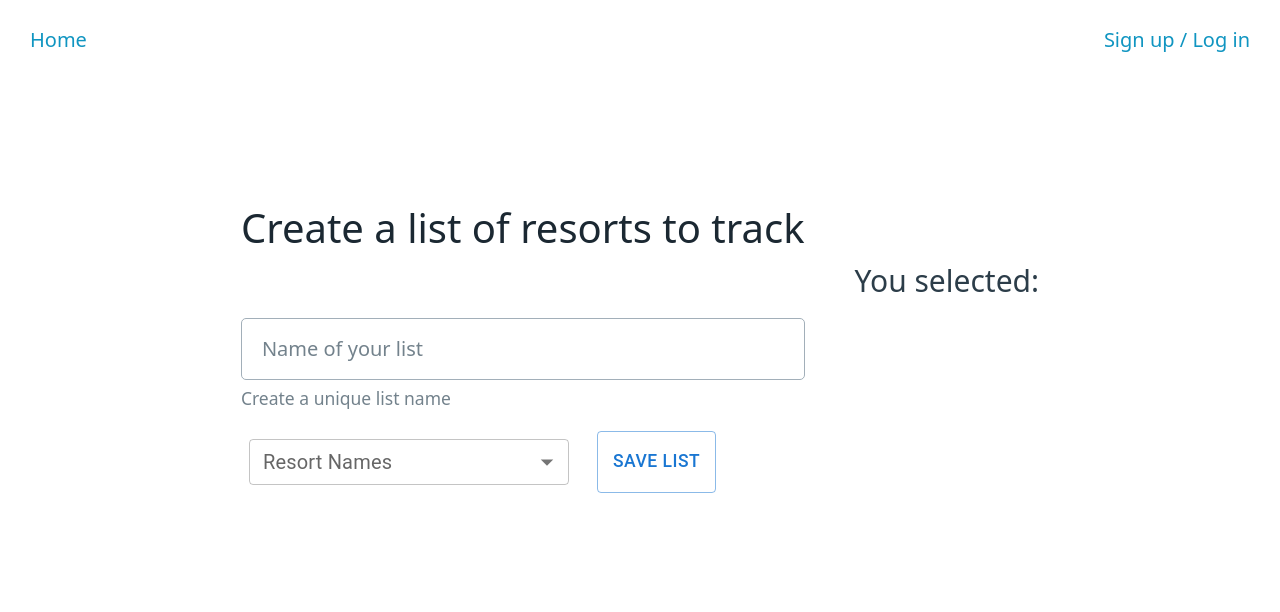
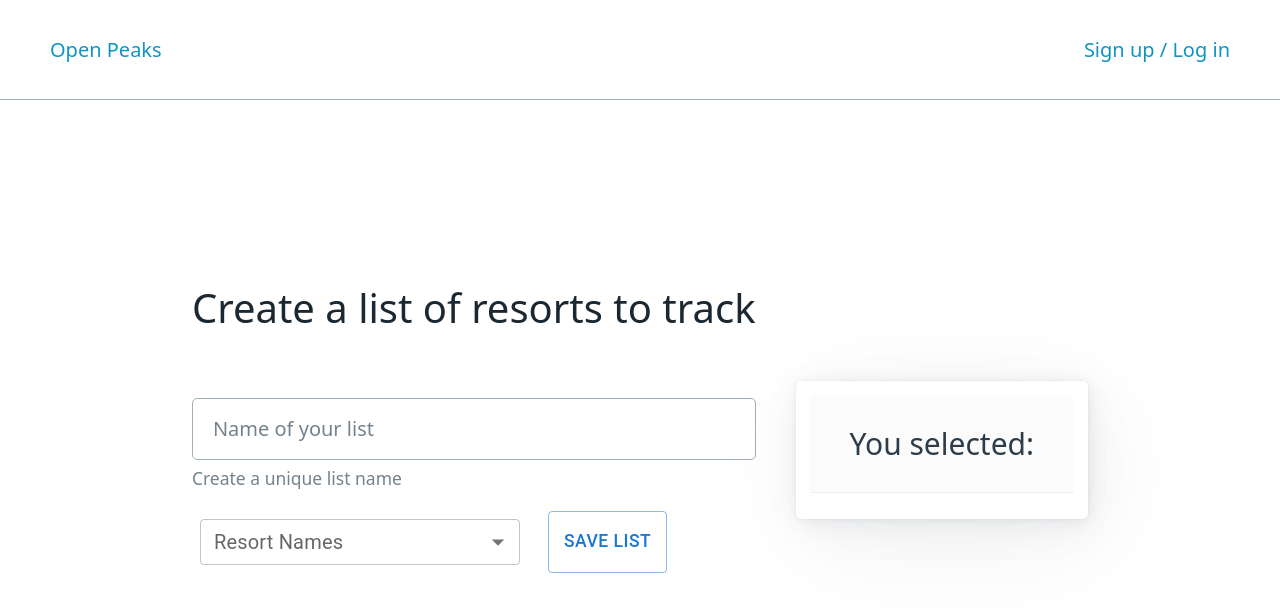
Before and after one commit to m-soro/Project_3_frontend, a React (Create React App) app: page /create-data in a window 1280 px wide. Shown: the top 612 px of the page. Built offline with nearby package versions, Linux system fonts and the light colour scheme.

Commit message:
updated build

```diff
--- a/package.json
+++ b/package.json
@@ -1,5 +1,4 @@
 {
-  "homepage": "https://m-soro.github.io/Project_3_frontend",
   "name": "frontend",
   "proxy": "http://localhost:3001/",
   "version": "0.1.0",
@@ -49,8 +48,5 @@
       "last 1 firefox version",
       "last 1 safari version"
     ]
-  },
-  "devDependencies": {
-    "gh-pages": "^6.0.0"
   }
 }
--- a/src/App.css
+++ b/src/App.css
@@ -134,7 +134,7 @@ h3,
 h4,
 h5,
 h6 {
-  --font-weight: 400;
+  --font-weight: 300;
 }
 h1 {
   --font-size: 2rem;
--- a/src/components/NavBar.css
+++ b/src/components/NavBar.css
@@ -1,8 +1,10 @@
 .navbar {
-  height: 4rem;
+  height: 5rem;
   display: flex;
   justify-content: space-between;
   align-items: center;
+  border-bottom: 0.1px solid var(--form-element-border-color);
+  margin-bottom: 1rem;
 }
 
 .navbar > ul li {
--- a/src/components/NavBar.js
+++ b/src/components/NavBar.js
@@ -18,10 +18,10 @@ export default function NavBar({ userID }) {
 
   const userLoggedIn = () => {
     return (
-      <nav className="navbar">
+      <nav className="navbar container-fluid">
         <ul>
           <li>
-            <Link to="/">Home</Link>
+            <Link to="/">Open Peaks</Link>
           </li>
         </ul>
         {!cookies.access_token ? (
--- a/src/pages/CreateData.css
+++ b/src/pages/CreateData.css
@@ -1,6 +1,6 @@
 .create-data-container {
   /* border: 1px solid green; */
-  height: 70vh;
+  height: 80vh;
   display: flex;
   align-items: center;
   justify-content: center;
@@ -8,8 +8,10 @@
 .create-data {
   /* border: 10px solid black; */
   display: flex;
-  justify-content: space-between;
-  gap: 2.5em;
+  /* justify-content: space-between; */
+  align-items: center;
+  justify-content: center;
+  gap: 2em;
   flex-wrap: wrap;
 }
 
@@ -32,11 +34,6 @@ li {
   list-style-type: none !important;
 }
 
-.selected-list,
-ul {
-  /* padding: 0 !important; */
-}
-
 .select-save {
   display: flex;
   gap: 1em;
--- a/src/pages/CreateData.js
+++ b/src/pages/CreateData.js
@@ -161,12 +161,18 @@ export default function CreateData() {
         </form>
         <div className="selected-list">
           <h1></h1>
-          <h3>You selected:</h3>
-          {resortName.map((mt, index) => (
-            <ul key={index}>
-              <li>{mt}</li>
-            </ul>
-          ))}
+          <article style={{ padding: ".7em" }}>
+            <header style={{ marginBottom: ".6em" }}>
+              <h3 style={{ marginBottom: "0" }}>You selected:</h3>
+            </header>
+            <body>
+              {resortName.map((mt, index) => (
+                <ul key={index}>
+                  <li style={{ fontSize: "smaller" }}>{mt}</li>
+                </ul>
+              ))}
+            </body>
+          </article>
         </div>
       </div>
     </div>
--- a/src/pages/Dashboard.css
+++ b/src/pages/Dashboard.css
@@ -1,5 +1,5 @@
 .dashboard {
-  border: 2px solid red;
+  /* border: 2px solid red; */
   padding: 0.5rem;
   display: flex;
   flex-direction: column;
@@ -13,7 +13,7 @@
   justify-content: center;
   align-items: center;
   flex-direction: column;
-  border: 1px solid grey;
+  /* border: 1px solid grey; */
 }
 
 .dashboard-heading > h1 {
@@ -21,7 +21,7 @@
 }
 
 .mountain-card-article {
-  border: 2px solid blue;
+  /* border: 2px solid blue; */
   display: flex;
   padding: 1rem 0;
   gap: 0rem;
@@ -47,7 +47,7 @@
   padding: 0 0.5rem;
   margin: 0;
   background-color: transparent;
-  border: 1px solid green;
+  /* border: 1px solid green; */
   width: 90%;
   display: flex;
   flex-direction: column;
@@ -70,7 +70,7 @@ h5 {
   display: flex;
   flex-direction: column;
   justify-content: center;
-  border: 1px solid orange;
+  /* border: 1px solid orange; */
   padding: 0.2em;
 }
 
@@ -92,11 +92,11 @@ h5 {
 
 .chair-stats-box {
   width: 90%;
-  border: 1px solid blueviolet;
+  /* border: 1px solid blueviolet; */
 }
 
 .cards-container {
-  border: 2px solid grey;
+  /* border: 2px solid grey; */
   padding: 0 1rem;
   display: grid;
   gap: 1rem;
@@ -111,6 +111,6 @@ h5 {
 }
 
 .chair-and-map tbody {
-  border: 1px solid red;
+  /* border: 1px solid red; */
   width: 100%;
 }
--- a/src/pages/Dashboard.js
+++ b/src/pages/Dashboard.js
@@ -40,7 +40,6 @@ export default function Dashboard() {
     });
   }, []);
 
-  const myArr = ["a", "b", "c"];
   const makeCards = (list) => {
     const filtered = mountainData.filter((md) =>
       list.slug.includes(md?.data?.slug)
@@ -50,6 +49,7 @@ export default function Dashboard() {
       try {
         const selected = filtered;
         const { data } = selected[0];
+
         const showPercentage = () => {
           try {
             if (data) {
@@ -153,6 +153,14 @@ export default function Dashboard() {
           );
         };
 
+        const showURL = () => {
+          return (
+            <a href={data.href}>
+              <small>Website</small>
+            </a>
+          );
+        };
+
         return (
           <div className="mountain-card-container">
             <article className="mountain-card-article container">
@@ -167,10 +175,10 @@ export default function Dashboard() {
                     <div></div>
                   )}
                 </span>
-                <div class="container-image">
-                  <img src={`${list.img}`} alt={`${list.name}`} />
-                </div>
               </header>
+              <div class="container-image">
+                <img src={`${list.img}`} alt={`${list.name}`} />
+              </div>
               <article className="chair-stats-box">
                 <header>
                   <h5>{list.label}</h5>
@@ -190,6 +198,7 @@ export default function Dashboard() {
                     {showChairStatus()}
 
                     {showLocation()}
+                    {showURL()}
                   </div>
                 </body>
               </article>
@@ -207,7 +216,6 @@ export default function Dashboard() {
   return (
     <div className="styles dashboard container-fluid">
       <div className="dashboard-heading">
-        <h1>Your Saved List</h1>
         <h2>{myListName?.toUpperCase()}</h2>
       </div>
       <div className="cards-container">
```
Also changed, not shown: 11 other files (tests, documents, lock files or other folders).
